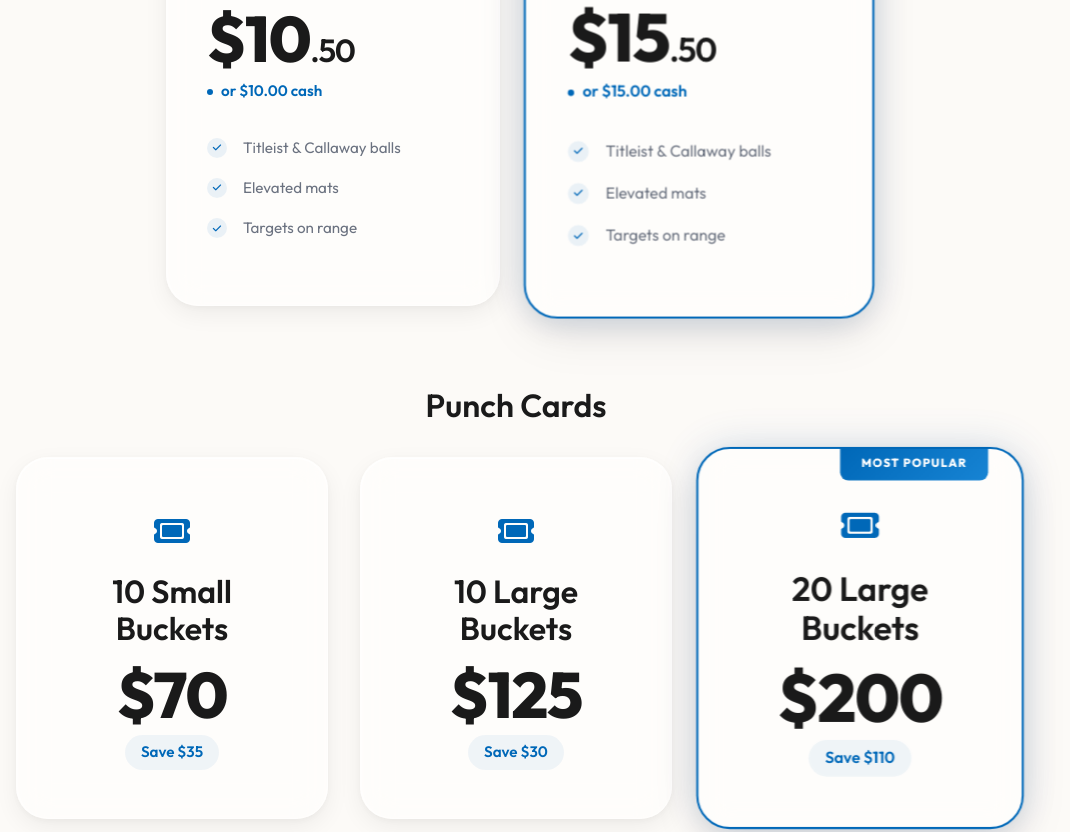
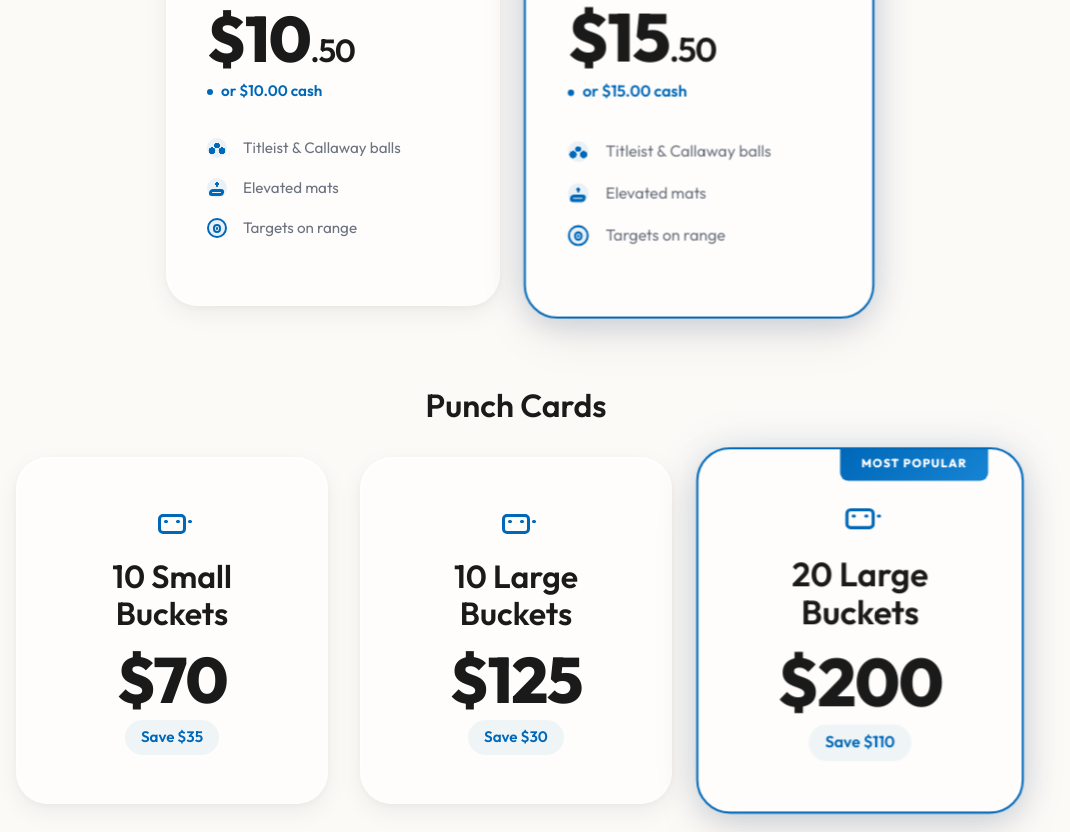
Before and after one commit to parsashayegan613-tech/Big-Moose-Driving-Range, a Next.js app: page /pricing in a window 1280 px wide. Shown: the part 1200-2032 px from the top of the page, without its empty margins (124-1194 px from the left). Built offline with nearby package versions, Linux system fonts and the light colour scheme.

Commit message:
Add branded range icon marks

```diff
--- a/src/app/globals.css
+++ b/src/app/globals.css
@@ -587,6 +587,12 @@ h1, h2, h3, h4 {
     color: var(--clr-accent-light);
 }
 
+.glass-floating-card .range-mark {
+    width: 1.55rem;
+    height: 1.55rem;
+    color: var(--clr-accent-light);
+}
+
 .glass-floating-card div {
     display: flex;
     flex-direction: column;
@@ -1044,6 +1050,338 @@ h1, h2, h3, h4 {
     transition: var(--transition-slow);
 }
 
+.range-mark,
+.price-bullet {
+    position: relative;
+    display: inline-block;
+    width: 1.45em;
+    height: 1.45em;
+    color: currentColor;
+    flex: 0 0 auto;
+}
+
+.range-mark::before,
+.range-mark::after,
+.price-bullet::before,
+.price-bullet::after {
+    content: '';
+    position: absolute;
+    box-sizing: border-box;
+}
+
+.mark-bays {
+    background:
+        linear-gradient(currentColor 0 0) 18% 26% / 64% 12% no-repeat,
+        linear-gradient(currentColor 0 0) 28% 48% / 64% 12% no-repeat,
+        linear-gradient(currentColor 0 0) 38% 70% / 64% 12% no-repeat;
+    transform: skewY(-18deg);
+}
+
+.mark-balls {
+    background:
+        radial-gradient(circle at 25% 64%, currentColor 0 17%, transparent 18%),
+        radial-gradient(circle at 50% 38%, currentColor 0 17%, transparent 18%),
+        radial-gradient(circle at 75% 64%, currentColor 0 17%, transparent 18%);
+}
+
+.mark-target {
+    border: 2px solid currentColor;
+    border-radius: 50%;
+}
+
+.mark-target::before {
+    inset: 23%;
+    border: 2px solid currentColor;
+    border-radius: 50%;
+}
+
+.mark-target::after {
+    inset: 43%;
+    background: currentColor;
+    border-radius: 50%;
+}
+
+.mark-bucket::before {
+    left: 20%;
+    right: 20%;
+    bottom: 12%;
+    height: 54%;
+    border: 3px solid currentColor;
+    border-top-width: 4px;
+    border-radius: 0 0 6px 6px;
+    transform: perspective(24px) rotateX(-10deg);
+}
+
+.mark-bucket::after {
+    left: 32%;
+    top: 14%;
+    width: 36%;
+    height: 24%;
+    border: 3px solid currentColor;
+    border-bottom: 0;
+    border-radius: 999px 999px 0 0;
+}
+
+.mark-mat::before {
+    left: 12%;
+    right: 12%;
+    bottom: 12%;
+    height: 36%;
+    border: 3px solid currentColor;
+    border-radius: 4px;
+    transform: skewX(-10deg);
+}
+
+.mark-mat::after {
+    left: 50%;
+    top: 16%;
+    width: 30%;
+    height: 30%;
+    border-radius: 50%;
+    background:
+        radial-gradient(circle at 50% 50%, currentColor 0 40%, transparent 42%),
+        linear-gradient(currentColor 0 0) 47% 92% / 2px 54% no-repeat;
+    transform: translateX(-50%);
+}
+
+.mark-flag::before,
+.mark-mini-golf::before,
+.mark-short-game::before {
+    left: 38%;
+    top: 12%;
+    width: 3px;
+    height: 74%;
+    background: currentColor;
+    border-radius: var(--radius-full);
+}
+
+.mark-flag::after,
+.mark-mini-golf::after {
+    left: 43%;
+    top: 14%;
+    width: 38%;
+    height: 28%;
+    background: currentColor;
+    border-radius: 2px 8px 8px 2px;
+}
+
+.mark-mini-golf {
+    background:
+        radial-gradient(ellipse at 50% 86%, transparent 0 24%, currentColor 25% 31%, transparent 32%),
+        radial-gradient(circle at 22% 78%, currentColor 0 9%, transparent 10%);
+}
+
+.mark-swing::before {
+    left: 28%;
+    top: 10%;
+    width: 3px;
+    height: 76%;
+    background: currentColor;
+    border-radius: var(--radius-full);
+    transform: rotate(36deg);
+    transform-origin: 50% 92%;
+}
+
+.mark-swing::after {
+    left: 58%;
+    bottom: 12%;
+    width: 32%;
+    height: 3px;
+    background: currentColor;
+    border-radius: var(--radius-full);
+    box-shadow: -22px -1px 0 -1px currentColor;
+}
+
+.mark-sign::before {
+    left: 16%;
+    right: 16%;
+    top: 18%;
+    height: 42%;
+    border: 3px solid currentColor;
+    border-radius: 5px;
+}
+
+.mark-sign::after {
+    left: 47%;
+    bottom: 12%;
+    width: 3px;
+    height: 34%;
+    background: currentColor;
+    border-radius: var(--radius-full);
+}
+
+.mark-concession::before {
+    left: 25%;
+    right: 25%;
+    bottom: 12%;
+    height: 50%;
+    border: 3px solid currentColor;
+    border-radius: 0 0 8px 8px;
+}
+
+.mark-concession::after {
+    left: 28%;
+    top: 12%;
+    width: 44%;
+    height: 32%;
+    border-top: 3px solid currentColor;
+    border-radius: 50%;
+    box-shadow: 0 8px 0 -5px currentColor;
+}
+
+.mark-grass::before {
+    left: 14%;
+    right: 14%;
+    bottom: 14%;
+    height: 3px;
+    background: currentColor;
+    border-radius: var(--radius-full);
+}
+
+.mark-grass::after {
+    left: 20%;
+    bottom: 17%;
+    width: 58%;
+    height: 58%;
+    background:
+        linear-gradient(70deg, transparent 45%, currentColor 46% 54%, transparent 55%) 0 0 / 33% 100% no-repeat,
+        linear-gradient(0deg, transparent 45%, currentColor 46% 54%, transparent 55%) 50% 0 / 33% 100% no-repeat,
+        linear-gradient(-70deg, transparent 45%, currentColor 46% 54%, transparent 55%) 100% 0 / 33% 100% no-repeat;
+}
+
+.mark-short-game {
+    background:
+        radial-gradient(circle at 24% 78%, currentColor 0 9%, transparent 10%),
+        radial-gradient(ellipse at 42% 84%, transparent 0 24%, currentColor 25% 31%, transparent 32%);
+}
+
+.mark-short-game::after {
+    left: 43%;
+    top: 14%;
+    width: 30%;
+    height: 22%;
+    border-top: 6px solid currentColor;
+    border-right: 12px solid transparent;
+}
+
+.mark-yard-games::before {
+    left: 14%;
+    top: 24%;
+    width: 30%;
+    height: 30%;
+    border: 3px solid currentColor;
+    border-radius: 50%;
+}
+
+.mark-yard-games::after {
+    right: 14%;
+    bottom: 20%;
+    width: 30%;
+    height: 30%;
+    border: 3px solid currentColor;
+    border-radius: 50%;
+    box-shadow: -9px -7px 0 -6px currentColor;
+}
+
+.mark-junior::before {
+    left: 26%;
+    top: 12%;
+    width: 22%;
+    height: 22%;
+    background: currentColor;
+    border-radius: 50%;
+    box-shadow: 15px 6px 0 -2px currentColor;
+}
+
+.mark-junior::after {
+    left: 17%;
+    bottom: 16%;
+    width: 60%;
+    height: 38%;
+    border: 3px solid currentColor;
+    border-top: 0;
+    border-radius: 0 0 999px 999px;
+}
+
+.mark-clipboard::before {
+    left: 22%;
+    right: 22%;
+    top: 18%;
+    bottom: 12%;
+    border: 3px solid currentColor;
+    border-radius: 5px;
+}
+
+.mark-clipboard::after {
+    left: 35%;
+    top: 10%;
+    width: 30%;
+    height: 18%;
+    border: 3px solid currentColor;
+    border-radius: 4px;
+    background: var(--clr-brand-blue-soft);
+}
+
+.mark-punch-card::before {
+    left: 12%;
+    right: 12%;
+    top: 22%;
+    bottom: 22%;
+    border: 3px solid currentColor;
+    border-radius: 5px;
+}
+
+.mark-punch-card::after {
+    left: 28%;
+    top: 38%;
+    width: 10%;
+    height: 10%;
+    border-radius: 50%;
+    background: currentColor;
+    box-shadow: 12px 0 0 currentColor, 24px 0 0 currentColor;
+}
+
+.mark-clubs::before {
+    left: 34%;
+    top: 10%;
+    width: 3px;
+    height: 72%;
+    background: currentColor;
+    border-radius: var(--radius-full);
+    transform: rotate(-24deg);
+    box-shadow: 14px 4px 0 currentColor;
+}
+
+.mark-clubs::after {
+    left: 16%;
+    bottom: 12%;
+    width: 26%;
+    height: 8px;
+    border-radius: 999px;
+    border: 3px solid currentColor;
+    border-top: 0;
+    box-shadow: 23px 0 0 -1px currentColor;
+}
+
+.mark-senior::before {
+    left: 18%;
+    top: 18%;
+    width: 26%;
+    height: 26%;
+    border: 3px solid currentColor;
+    border-radius: 50%;
+}
+
+.mark-senior::after {
+    right: 18%;
+    bottom: 18%;
+    width: 36%;
+    height: 3px;
+    background: currentColor;
+    border-radius: var(--radius-full);
+    transform: rotate(-45deg);
+}
+
 .feature-card:hover .feature-icon {
     background: linear-gradient(135deg, var(--clr-primary), var(--clr-brand-blue-dark));
     color: white;
@@ -1110,10 +1448,13 @@ h1, h2, h3, h4 {
     box-shadow: 0 0 0 10px var(--clr-background);
 }
 
-.visit-step i {
+.visit-step i,
+.visit-step .range-mark {
     display: block;
     color: var(--clr-brand-brown);
     font-size: 1.25rem;
+    width: 1.75rem;
+    height: 1.75rem;
     margin-bottom: 1.25rem;
 }
 
@@ -1192,7 +1533,8 @@ h1, h2, h3, h4 {
     align-items: start;
 }
 
-.local-highlights i {
+.local-highlights i,
+.local-highlights .range-mark {
     width: 44px;
     height: 44px;
     border-radius: var(--radius-md);
@@ -1201,6 +1543,7 @@ h1, h2, h3, h4 {
     justify-content: center;
     color: var(--clr-brand-blue-dark);
     background: var(--clr-brand-blue-soft);
+    padding: 0.62rem;
 }
 
 .local-highlights h3 {
@@ -1249,7 +1592,8 @@ h1, h2, h3, h4 {
         box-shadow: none;
     }
 
-    .visit-step i {
+    .visit-step i,
+    .visit-step .range-mark {
         display: none;
     }
 
@@ -1449,7 +1793,8 @@ h1, h2, h3, h4 {
     font-size: 0.95rem;
 }
 
-.pricing-features li i {
+.pricing-features li i,
+.pricing-features li .price-bullet {
     width: 20px;
     height: 20px;
     background: rgba(0, 104, 184, 0.08);
@@ -1462,6 +1807,18 @@ h1, h2, h3, h4 {
     flex-shrink: 0;
 }
 
+.pricing-features li .price-bullet {
+    padding: 0.18rem;
+}
+
+.pricing-features li .price-bullet.mark-balls {
+    background:
+        radial-gradient(circle at 25% 64%, var(--clr-primary) 0 17%, transparent 18%),
+        radial-gradient(circle at 50% 38%, var(--clr-primary) 0 17%, transparent 18%),
+        radial-gradient(circle at 75% 64%, var(--clr-primary) 0 17%, transparent 18%),
+        rgba(0, 104, 184, 0.08);
+}
+
 .w-full {
     width: 100%;
 }
@@ -1472,9 +1829,15 @@ h1, h2, h3, h4 {
 }
 
 .punch-icon {
-    font-size: 2rem;
     color: var(--clr-brand-blue);
     margin-bottom: 1rem;
+    display: flex;
+    justify-content: center;
+}
+
+.punch-icon .range-mark {
+    width: 2.25rem;
+    height: 2.25rem;
 }
 
 .punch-card .price {
@@ -1528,6 +1891,11 @@ h1, h2, h3, h4 {
     justify-content: center;
     font-size: 1.25rem;
     flex-shrink: 0;
+}
+
+.extra-icon .range-mark {
+    width: 1.45rem;
+    height: 1.45rem;
 }
 
 .extra-item h4 {
@@ -1951,6 +2319,24 @@ h1, h2, h3, h4 {
     background: var(--clr-background);
 }
 
+.field-trip-header {
+    display: flex;
+    flex-direction: column;
+    align-items: center;
+}
+
+.field-trip-header .badge {
+    align-self: center;
+    margin-left: auto;
+    margin-right: auto;
+}
+
+.field-trip-header .text-lead {
+    max-width: 960px;
+    margin-left: auto;
+    margin-right: auto;
+}
+
 .field-trip-hero {
     display: grid;
     grid-template-columns: 1fr 260px;
@@ -2036,7 +2422,8 @@ h1, h2, h3, h4 {
     border-bottom: none;
 }
 
-.field-trip-outcome i {
+.field-trip-outcome i,
+.field-trip-outcome .outcome-code {
     width: 44px;
     height: 44px;
     border-radius: var(--radius-md);
@@ -2046,6 +2433,12 @@ h1, h2, h3, h4 {
     align-items: center;
     justify-content: center;
     font-size: 1.1rem;
+}
+
+.field-trip-outcome .outcome-code {
+    font-size: 0.78rem;
+    font-weight: 900;
+    letter-spacing: 0.08em;
 }
 
 .field-trip-outcome h3,
--- a/src/app/pricing/page.tsx
+++ b/src/app/pricing/page.tsx
@@ -54,9 +54,9 @@ export default function PricingPage() {
                             <div className="price">$10<span className="price-cents">.50</span></div>
                             <p className="cash-price">or $10.00 cash</p>
                             <ul className="pricing-features">
-                                <li><i className="fa-solid fa-check text-primary"></i> Titleist & Callaway balls</li>
-                                <li><i className="fa-solid fa-check text-primary"></i> Elevated mats</li>
-                                <li><i className="fa-solid fa-check text-primary"></i> Targets on range</li>
+                                <li><span className="price-bullet mark-balls" aria-hidden="true"></span> Titleist & Callaway balls</li>
+                                <li><span className="price-bullet mark-mat" aria-hidden="true"></span> Elevated mats</li>
+                                <li><span className="price-bullet mark-target" aria-hidden="true"></span> Targets on range</li>
                             </ul>
                         </div>
 
@@ -68,9 +68,9 @@ export default function PricingPage() {
                             <div className="price">$15<span className="price-cents">.50</span></div>
                             <p className="cash-price">or $15.00 cash</p>
                             <ul className="pricing-features">
-                                <li><i className="fa-solid fa-check text-primary"></i> Titleist & Callaway balls</li>
-                                <li><i className="fa-solid fa-check text-primary"></i> Elevated mats</li>
-                                <li><i className="fa-solid fa-check text-primary"></i> Targets on range</li>
+                                <li><span className="price-bullet mark-balls" aria-hidden="true"></span> Titleist & Callaway balls</li>
+                                <li><span className="price-bullet mark-mat" aria-hidden="true"></span> Elevated mats</li>
+                                <li><span className="price-bullet mark-target" aria-hidden="true"></span> Targets on range</li>
                             </ul>
                         </div>
                     </div>
@@ -80,14 +80,14 @@ export default function PricingPage() {
                     <h2 className="heading-md text-center mb-pricing-sub mt-pricing-section reveal">Punch Cards</h2>
                     <div className="pricing-grid punch-grid">
                         <div className="pricing-card punch-card reveal">
-                            <div className="punch-icon"><i className="fa-solid fa-ticket"></i></div>
+                            <div className="punch-icon"><span className="range-mark mark-punch-card" aria-hidden="true"></span></div>
                             <h3 className="heading-md">10 Small Buckets</h3>
                             <div className="price">$70</div>
                             <p className="punch-savings">Save $35</p>
                         </div>
 
                         <div className="pricing-card punch-card reveal">
-                            <div className="punch-icon"><i className="fa-solid fa-ticket"></i></div>
+                            <div className="punch-icon"><span className="range-mark mark-punch-card" aria-hidden="true"></span></div>
                             <h3 className="heading-md">10 Large Buckets</h3>
                             <div className="price">$125</div>
                             <p className="punch-savings">Save $30</p>
@@ -95,7 +95,7 @@ export default function PricingPage() {
 
                         <div className="pricing-card punch-card popular reveal">
                             <div className="popular-badge">MOST POPULAR</div>
-                            <div className="punch-icon"><i className="fa-solid fa-ticket"></i></div>
+                            <div className="punch-icon"><span className="range-mark mark-punch-card" aria-hidden="true"></span></div>
                             <h3 className="heading-md">20 Large Buckets</h3>
                             <div className="price">$200</div>
                             <p className="punch-savings">Save $110</p>
@@ -106,7 +106,7 @@ export default function PricingPage() {
                     <h2 className="heading-md text-center mb-pricing-sub mt-pricing-section reveal">Rentals & Extras</h2>
                     <div className="extras-grid reveal">
                         <div className="extra-item">
-                            <div className="extra-icon"><i className="fa-solid fa-golf-ball-tee"></i></div>
+                            <div className="extra-icon"><span className="range-mark mark-clubs" aria-hidden="true"></span></div>
                             <div>
                                 <h4>Club Rental</h4>
                                 <p>$7.00</p>
@@ -114,7 +114,7 @@ export default function PricingPage() {
                         </div>
 
                         <div className="extra-item">
-                            <div className="extra-icon"><i className="fa-solid fa-percent"></i></div>
+                            <div className="extra-icon"><span className="range-mark mark-senior" aria-hidden="true"></span></div>
                             <div>
                                 <h4>Senior Discount</h4>
                                 <p>30% off all buckets</p>
```
Also changed, not shown: src/app/facilities/page.tsx (+8 -8 lines), src/app/page.tsx (+9 -9 lines), src/app/programs/page.tsx (+7 -7 lines).
